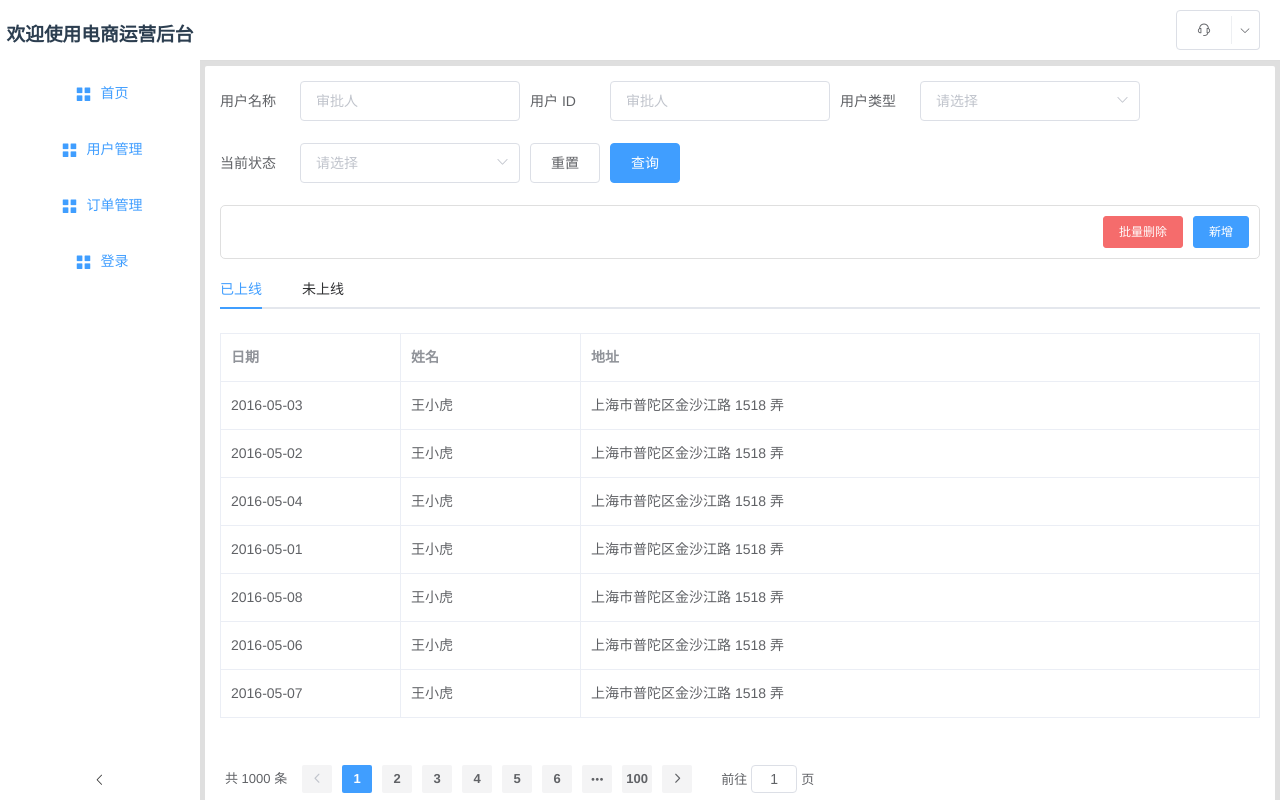
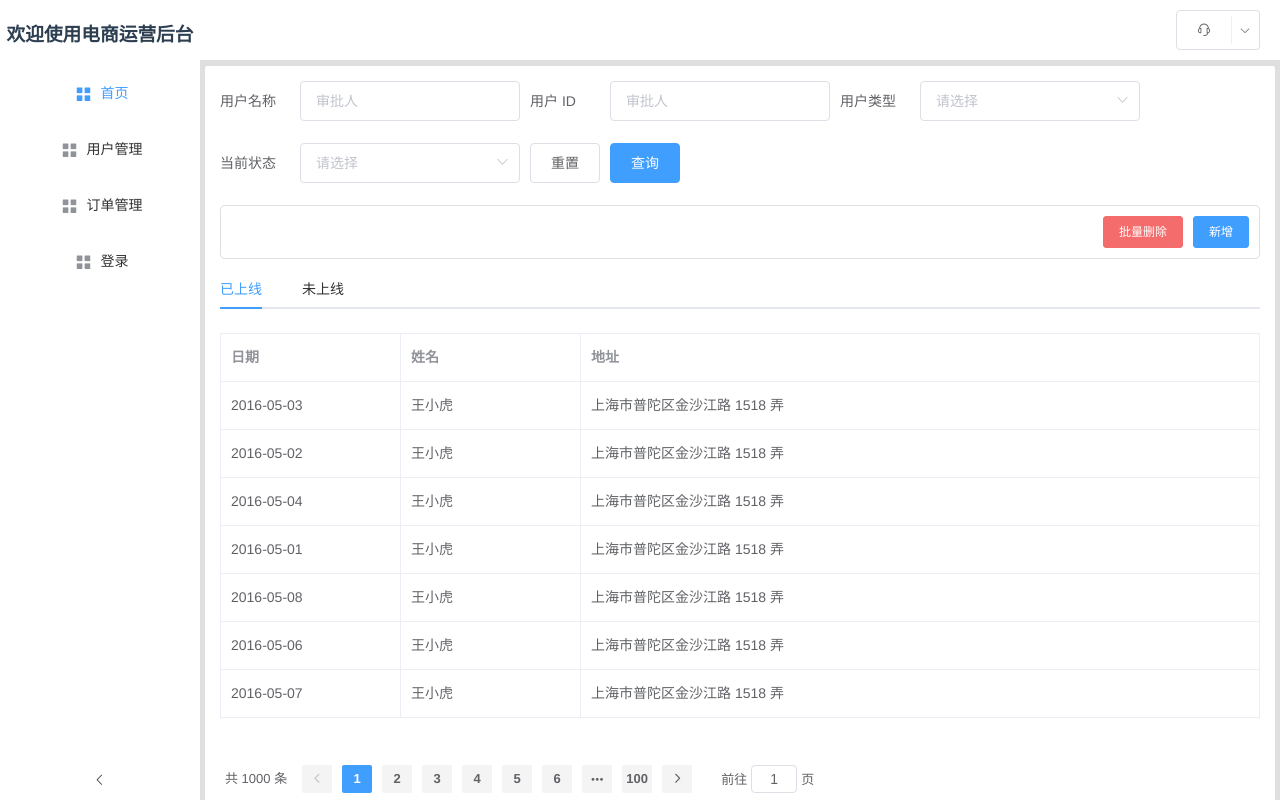
Before and after one commit to taosin/vue-mall-admin, a Vue app: page /user/list in a window 1280 px wide. Built offline with nearby package versions, Linux system fonts and the light colour scheme.

Commit message:
edit router

```diff
--- a/src/views/layout/menu-side.vue
+++ b/src/views/layout/menu-side.vue
@@ -2,13 +2,14 @@
   <div class="side-menu">
     <el-menu
       :collapse="isCollapse"
-      default-active="2"
+      default-active="/"
       class="el-menu-vertical-demo"
       @open="handleOpen"
       @close="handleClose"
+      router
     >
     <template v-for="(item, i) in datas">
-      <el-menu-item index="2" :key="i">
+      <el-menu-item :index="item.path" :key="i">
         <i class="el-icon-menu"></i>
         <span slot="title">{{item.meta.title}}</span>
       </el-menu-item>
```
Also changed, not shown: src/views/layout/index.vue (+4 -7 lines).
